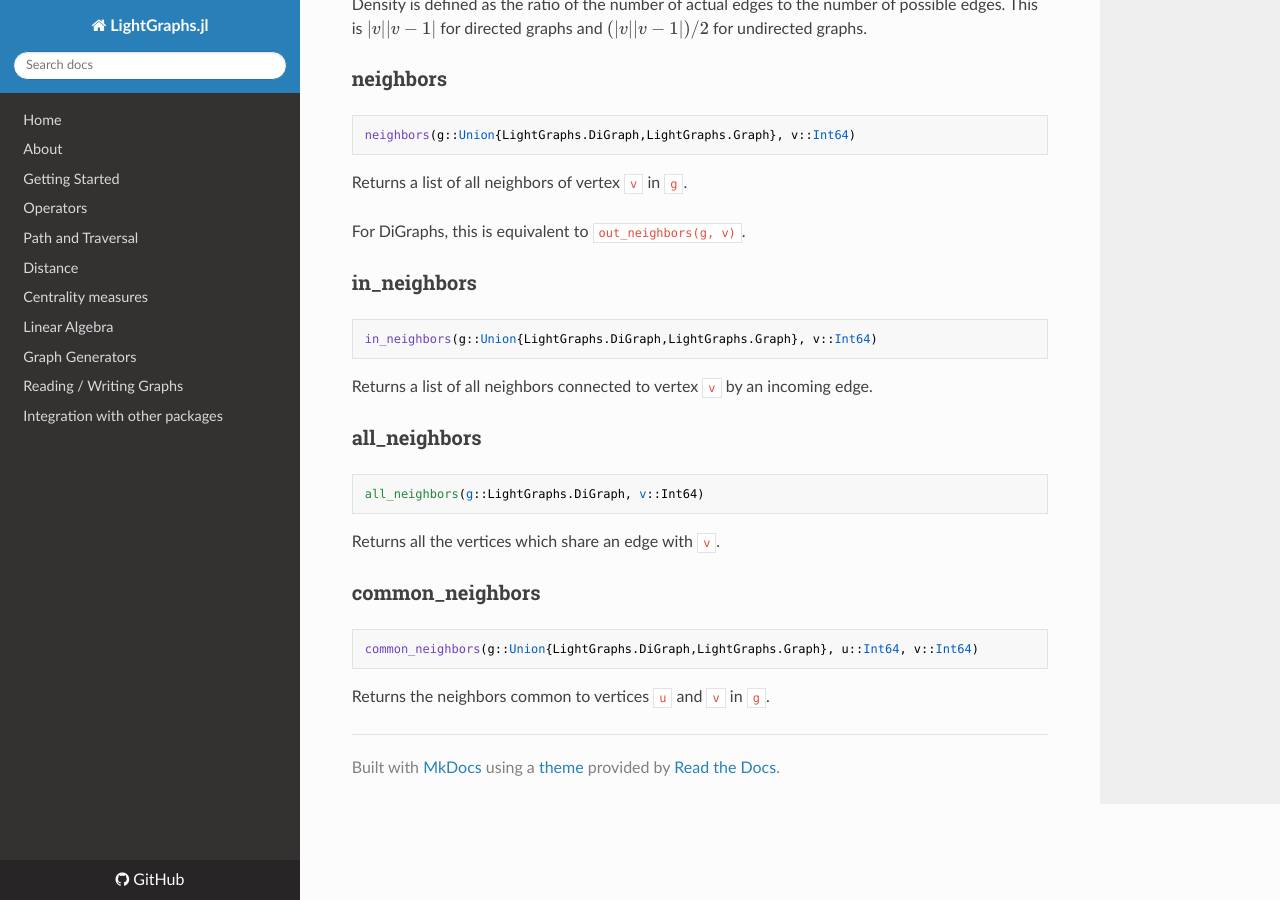
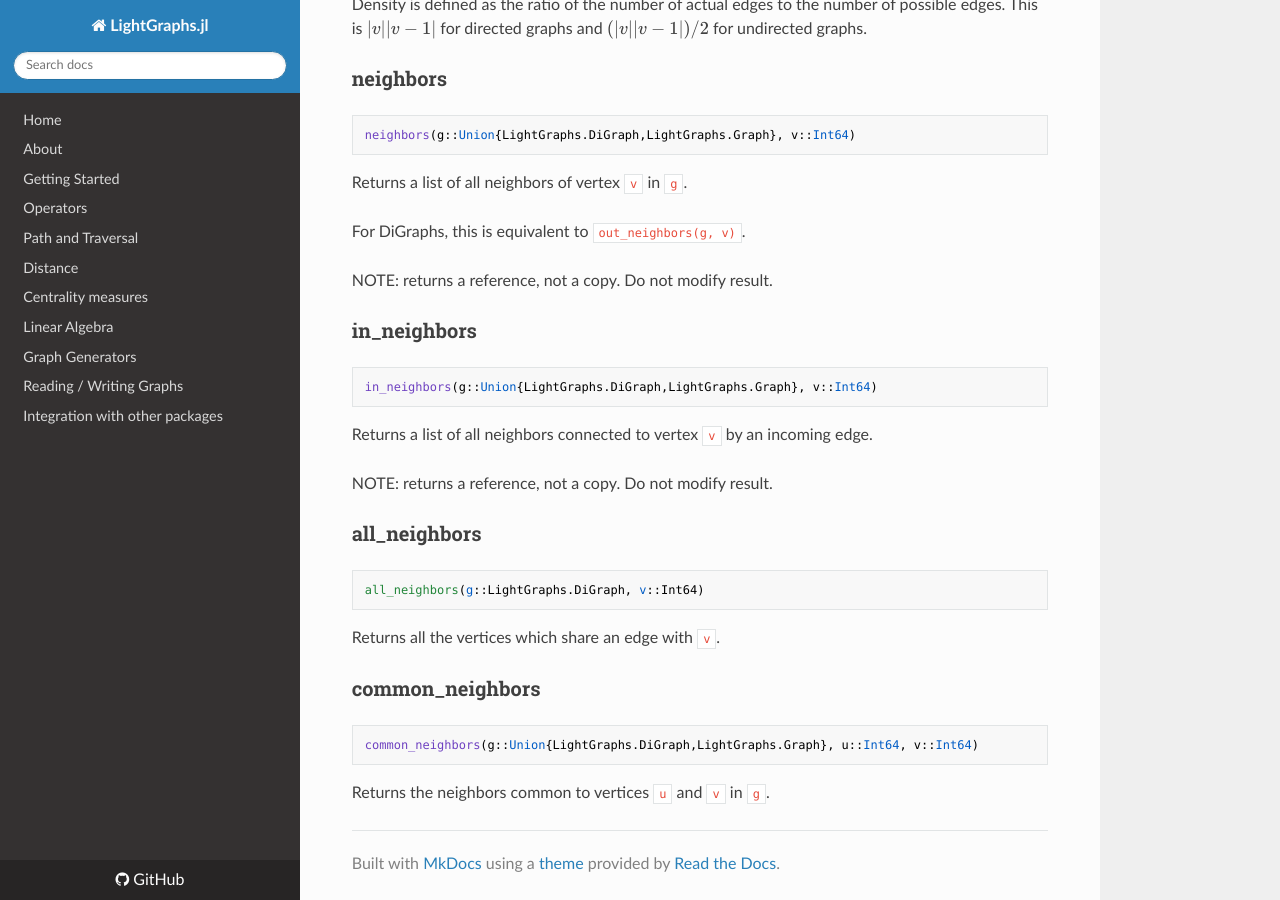
Before and after one commit to sbromberger/LightGraphs.jl, an MkDocs documentation site: the page built from doc/basicmeasures.md, in a window 1280 px wide and 900 px high, scrolled down 4167 px. Built offline with MkDocs 1.6.1, drawn with Linux system fonts in a browser that asks for light colours; nearby versions of some CDN libraries; formulas are drawn with MathJax 3; old or Windows-style settings are respelled for this version of MkDocs; some of the changed text lies outside the part shown.

Commit message:
added notes about certain functions returning references, not copies.

````diff
--- a/doc/basicmeasures.md
+++ b/doc/basicmeasures.md
@@ -13,7 +13,7 @@ Return the vertices of a graph.
 ```
 edges(g::Union{LightGraphs.DiGraph,LightGraphs.Graph})
 ```
-Return the edges of a graph.
+Return the edges of a graph. NOTE: returns a reference, not a copy. Do not modify result.
 
 ### is_directed
 ```
@@ -173,11 +173,15 @@ Returns a list of all neighbors of vertex `v` in `g`.
 
 For DiGraphs, this is equivalent to `out_neighbors(g, v)`.
 
+NOTE: returns a reference, not a copy. Do not modify result.
+
 ### in_neighbors
 ```
 in_neighbors(g::Union{LightGraphs.DiGraph,LightGraphs.Graph}, v::Int64)
 ```
 Returns a list of all neighbors connected to vertex `v` by an incoming edge.
+
+NOTE: returns a reference, not a copy. Do not modify result.
 
 ### all_neighbors
 ```
````
Also changed, not shown: 1 other file.
